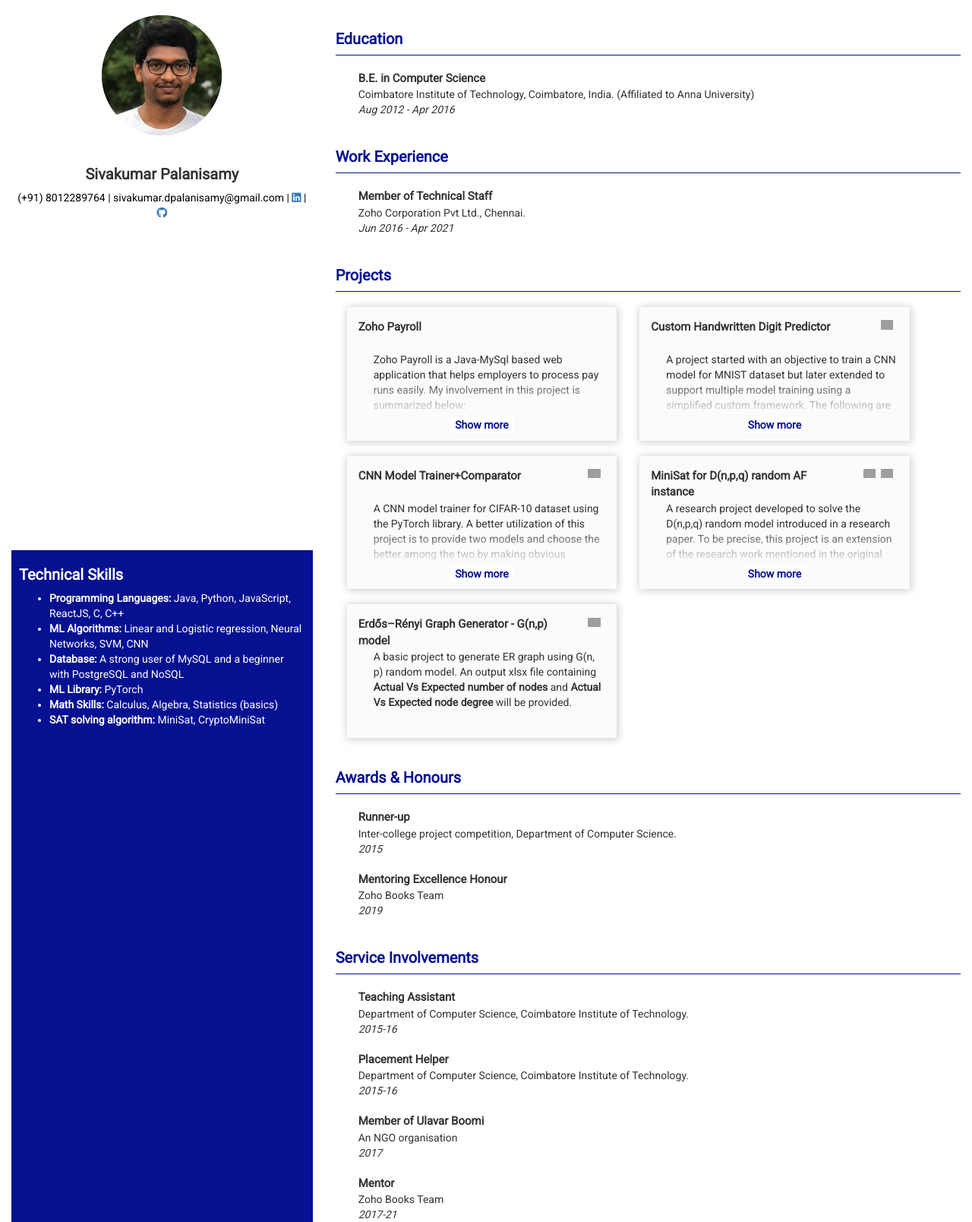
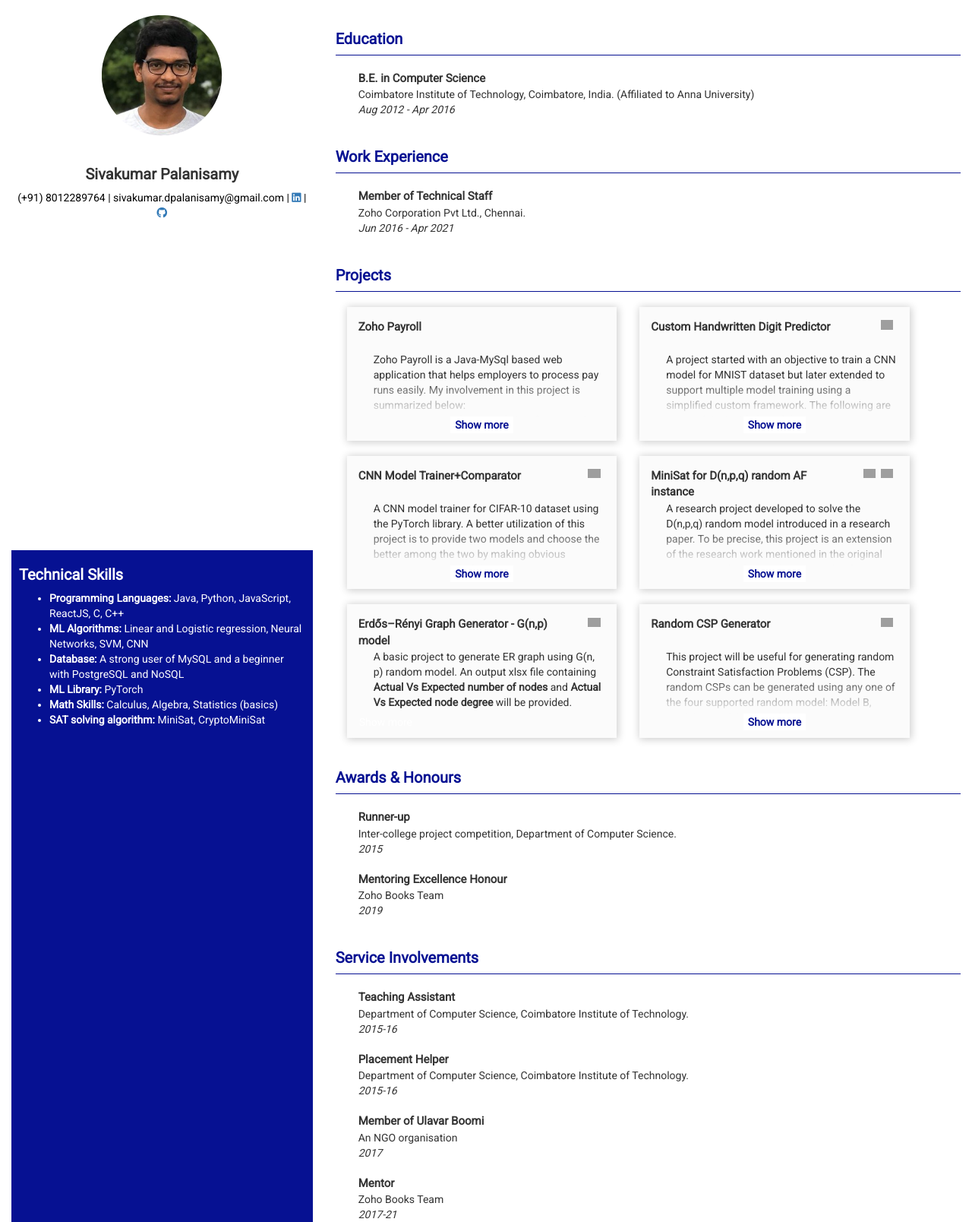
Before and after one commit to Sivakumar3695/Online_CV, a Jekyll site: the page built from index.html, in a window 1280 px wide. Shown: the whole page at 76% size. Built offline with Jekyll 4.4.1, drawn with Linux system fonts in a browser that asks for light colours; grey boxes are pictures that could not be loaded.

Commit message:
Added a new project

```diff
--- a/_includes/project.html
+++ b/_includes/project.html
@@ -87,6 +87,20 @@
 					<div class="show-more-inactive"> <p>Show more</p> </div>
 				</div>
 			</div>
+			<div class="card col-md-5 col-sm-10 col-xs-10">
+				<div id="project-2" style="height:100%">
+					<div class="project-name-logo">
+						<div class="project-name">Random CSP Generator</div>
+						<a class="github-a" href="https://github.com/Sivakumar3695/RandomCSPs" target="_blank" title="Check github repository">
+							<img class ="github-img" src="https://user-images.githubusercontent.com/29046579/128333655-f75f0bdd-540f-4258-b8c6-e21413531f99.jpg" alter="Avatar">
+						</a>
+					</div>
+					<div class="project-description">
+						This project will be useful for generating random Constraint Satisfaction Problems (CSP). The random CSPs can be generated using any one of the four supported random model: Model B, Model D, Model RB, Model RD.
+					</div>
+					<div class="show-more"> <p><button onclick="showModal('project-2')">Show more </button></p> </div>
+				</div>
+			</div>
 		</div>
 	</div>
 </div>
```
